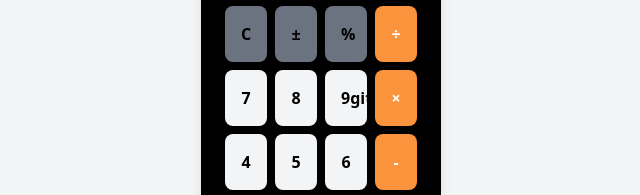
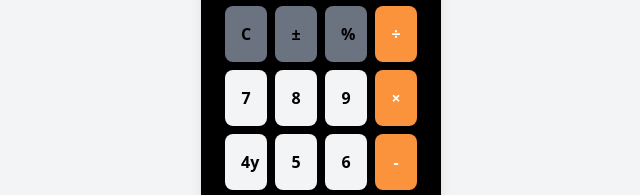
Before and after one commit to wubedor/git-Practice, a plain HTML site: page calculator/calculator.html in a window 1280 px wide. Shown: the part 130-325 px from the top of the page, 319-959 px from the left. Drawn offline with nearby package versions, Linux system fonts and the light colour scheme; files that its build step writes are made by us from their sources.

Commit message:
first code

```diff
--- a/calculator/calculator.html
+++ b/calculator/calculator.html
@@ -25,11 +25,11 @@
     <!-- Second row -->
     <button  class="bg-gray-100 hover:bg-gray-200 p-4 rounded-lg font-bold">7</button>
     <button  class="bg-gray-100 hover:bg-gray-200 p-4 rounded-lg font-bold">8</button>
-    <button  class="bg-gray-100 hover:bg-gray-200 p-4 rounded-lg font-bold">9git</button>
+    <button  class="bg-gray-100 hover:bg-gray-200 p-4 rounded-lg font-bold">9</button>
     <button  class="bg-orange-400 hover:bg-orange-500 text-white p-4 rounded-lg font-bold">×</button>
 
     <!-- Third row -->
-     <button class="bg-gray-100 hover:bg-gray-200 p-4 rounded-lg font-bold">4</button>
+     <button class="bg-gray-100 hover:bg-gray-200 p-4 rounded-lg font-bold">4y</button>
      <button class="bg-gray-100 hover:bg-gray-200 p-4 rounded-lg font-bold">5</button>
      <button class="bg-gray-100 hover:bg-gray-200 p-4 rounded-lg font-bold">6</button>
      <button class="bg-orange-400 hover:bg-orange-500 text-white p-4 rounded-lg font-bold">-</button>
```
